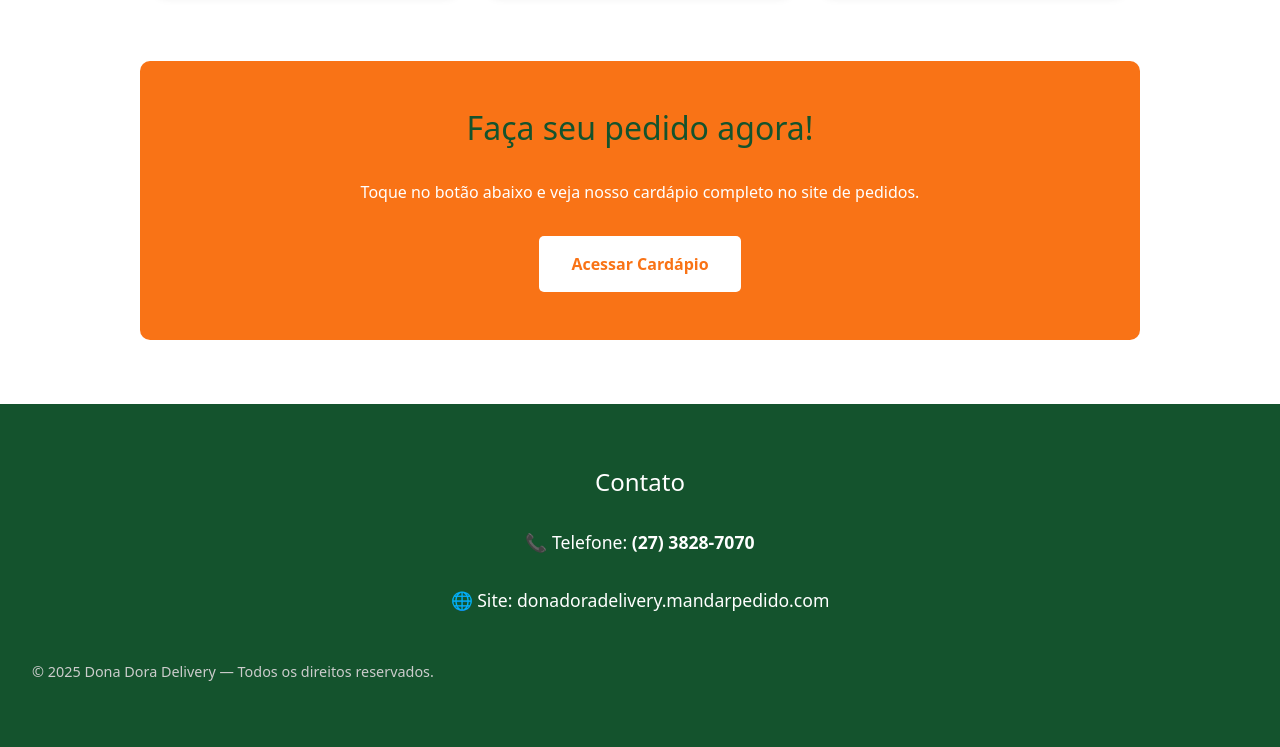
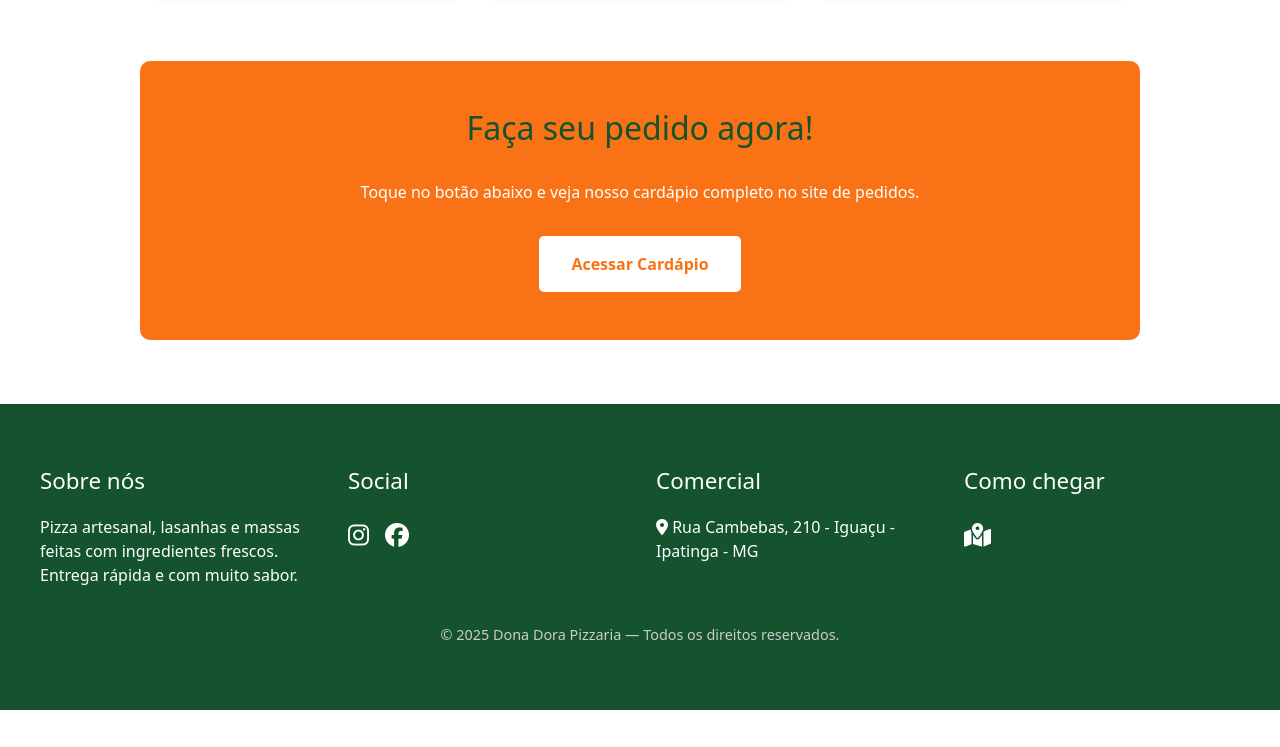
Before and after one commit to HenriquePirez/landing-page-test, a website: page index.html in a window 1280 px wide. Shown: the part 1589-2336 px from the top of the page. After the commit the page ends 2299 px from the top, so only its background shows below. Drawn offline with nearby package versions, Linux system fonts and the light colour scheme.

Commit message:
feat: Add mais informações no footer

```diff
--- a/index.html
+++ b/index.html
@@ -7,6 +7,7 @@
   <title>Dona Dora Delivery</title>
   <link rel="stylesheet" href="styles/style.css">
   <link href="https://cdn.jsdelivr.net/npm/bootstrap@5.3.3/dist/css/bootstrap.min.css" rel="stylesheet">
+  <link rel="stylesheet" href="https://cdnjs.cloudflare.com/ajax/libs/font-awesome/6.5.0/css/all.min.css">
 </head>
 
 <body>
@@ -71,16 +72,40 @@
   </section>
 
   <footer id="contato">
-    <div class="footer-content">
-      <h3>Contato</h3>
-      <p>📞 Telefone: <strong>(27) 3828-7070</strong></p>
-      <p>🌐 Site: <a href="https://donadoradelivery.mandarpedido.com/mobile/home"
-          target="_blank">donadoradelivery.mandarpedido.com</a></p>
+    <div class="footer-grid">
+
+      <div class="footer-col">
+        <h3>Sobre nós</h3>
+        <p>Pizza artesanal, lasanhas e massas feitas com ingredientes frescos. Entrega rápida e com muito sabor.</p>
+      </div>
+
+      <div class="footer-col">
+        <h3>Social</h3>
+        <div class="social-icons">
+          <a href="https://www.instagram.com/donadoradelivery" target="_blank"><i class="fab fa-instagram"></i></a>
+          <a href="https://www.facebook.com/donadoradelivery" target="_blank"><i class="fab fa-facebook"></i></a>
+        </div>
+      </div>
+
+      <div class="footer-col">
+        <h3>Comercial</h3>
+        <p><i class="fas fa-location-dot"></i> Rua Cambebas, 210 - Iguaçu - Ipatinga - MG</p>
+      </div>
+
+      <div class="footer-col">
+        <h3>Como chegar</h3>
+        <div class="social-icons">
+          <a href="https://www.google.com/maps/place/R.+Cambebas,+210+-+Igua%C3%A7u,+Ipatinga+-+MG,+35162-042/@-19.4739249,-42.5588684,17z/data=!3m1!4b1!4m6!3m5!1s0xafffe6cef85f51:0x531f270748f1cd41!8m2!3d-19.47393!4d-42.5562935!16s%2Fg%2F11crtwy80g?entry=ttu&g_ep=EgoyMDI1MDcyMy4wIKXMDSoASAFQAw%3D%3D" target="_blank"><i class="fas fa-map-marked-alt"></i></a>
+        </div>
+      </div>
+
     </div>
+
     <div class="footer-bottom">
-      &copy; 2025 Dona Dora Delivery — Todos os direitos reservados.
+      &copy; 2025 Dona Dora Pizzaria — Todos os direitos reservados.
     </div>
   </footer>
+
 
   <script src="https://cdn.jsdelivr.net/npm/bootstrap@5.3.3/dist/js/bootstrap.bundle.min.js"></script>
 
--- a/styles/style.css
+++ b/styles/style.css
@@ -140,57 +140,55 @@ footer {
     padding: 4rem 2rem;
 }
 
-.footer-content {
+.footer-grid {
+  display: grid;
+  grid-template-columns: repeat(auto-fit, minmax(200px, 1fr));
+  gap: 2rem;
+  max-width: 1200px;
+  margin: 0 auto;
+}
+
+.footer-col {
   display: flex;
   flex-direction: column;
-    align-items: center;
-    text-align: center;
-    gap: 1rem;
+  color: var(--branco);
 }
 
-.footer-content h3 {
+.footer-col h3 {
+  font-size: 1.4rem;
   margin-bottom: 1rem;
-    font-size: 1.5rem;
 }
 
-.footer-content p, .footer-content a {
+.footer-col p, .footer-col a {
   color: var(--branco);
+  font-size: 1rem;
+  margin: 0.3rem 0;
   text-decoration: none;
-    font-size: 1.1rem;
 }
 
-.footer-content a:hover {
+.footer-col a:hover {
   text-decoration: underline;
+}
+
+.social-icons {
+  display: flex;
+  gap: 1rem;
+  margin-top: 0.5rem;
+}
+
+.social-icons i {
+  font-size: 1.5rem;
+  color: var(--branco);
+  transition: color 0.3s;
+}
+
+.social-icons i:hover {
+  color: var(--laranja);
 }
 
 .footer-bottom {
     margin-top: 2rem;
     font-size: 0.9rem;
     color: #ccc;
+    text-align: center; /* <- centraliza horizontalmente */
 }
-
-@media (max-width: 768px) {
-    header {
-    flex-direction: column;
-    align-items: flex-start;
-    gap: 1rem;
-    }
-
-    .hero h2 {
-    font-size: 2rem;
-    }
-
-    nav {
-    display: flex;
-    flex-direction: column;
-    }
-
-    nav a {
-    margin: 0.5rem 0;
-    }
-
-    .produtos {
-    flex-direction: column;
-    align-items: center;
-    }
-}
```
Lines whose indentation alone changed are shown as unchanged.
